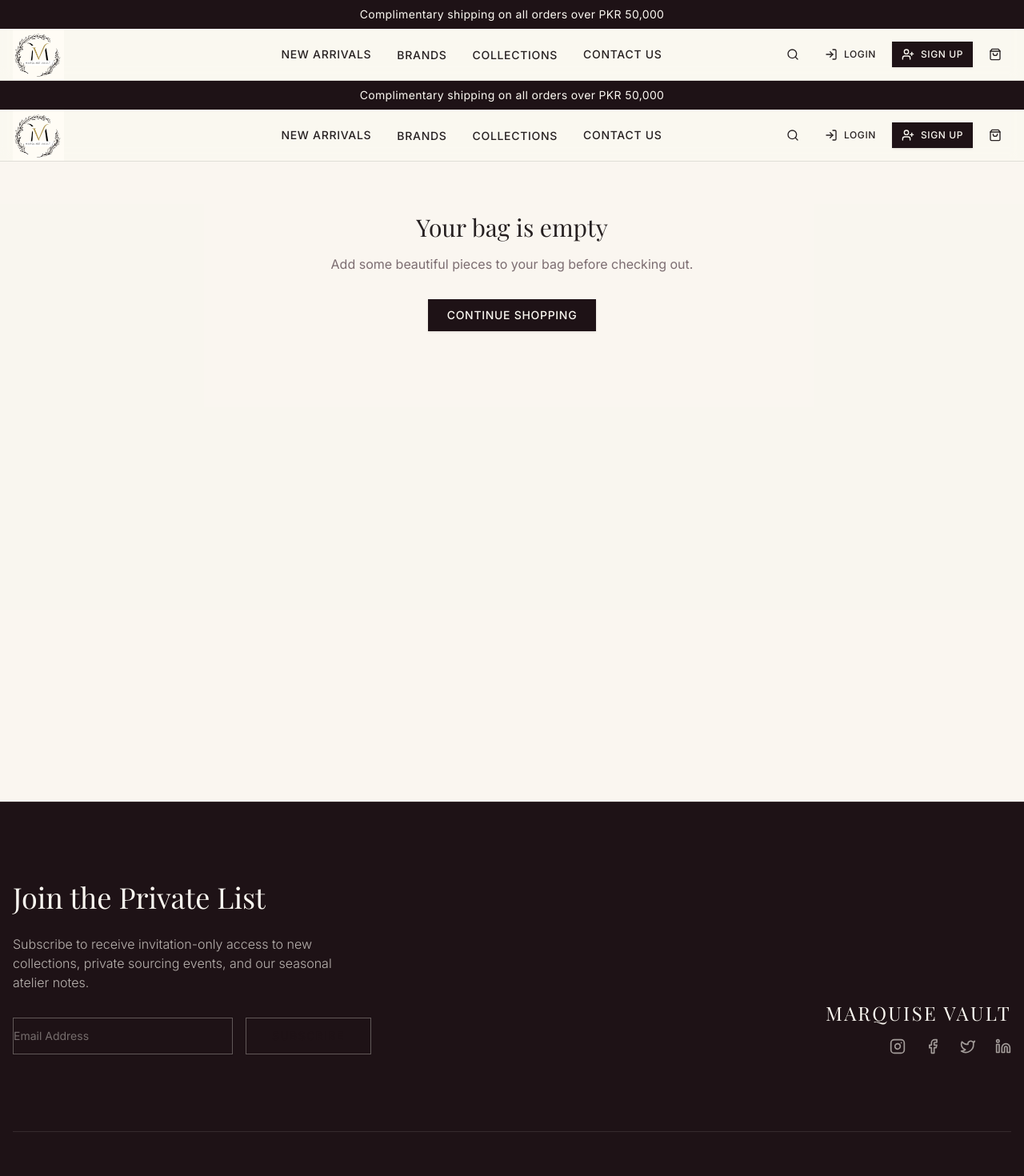
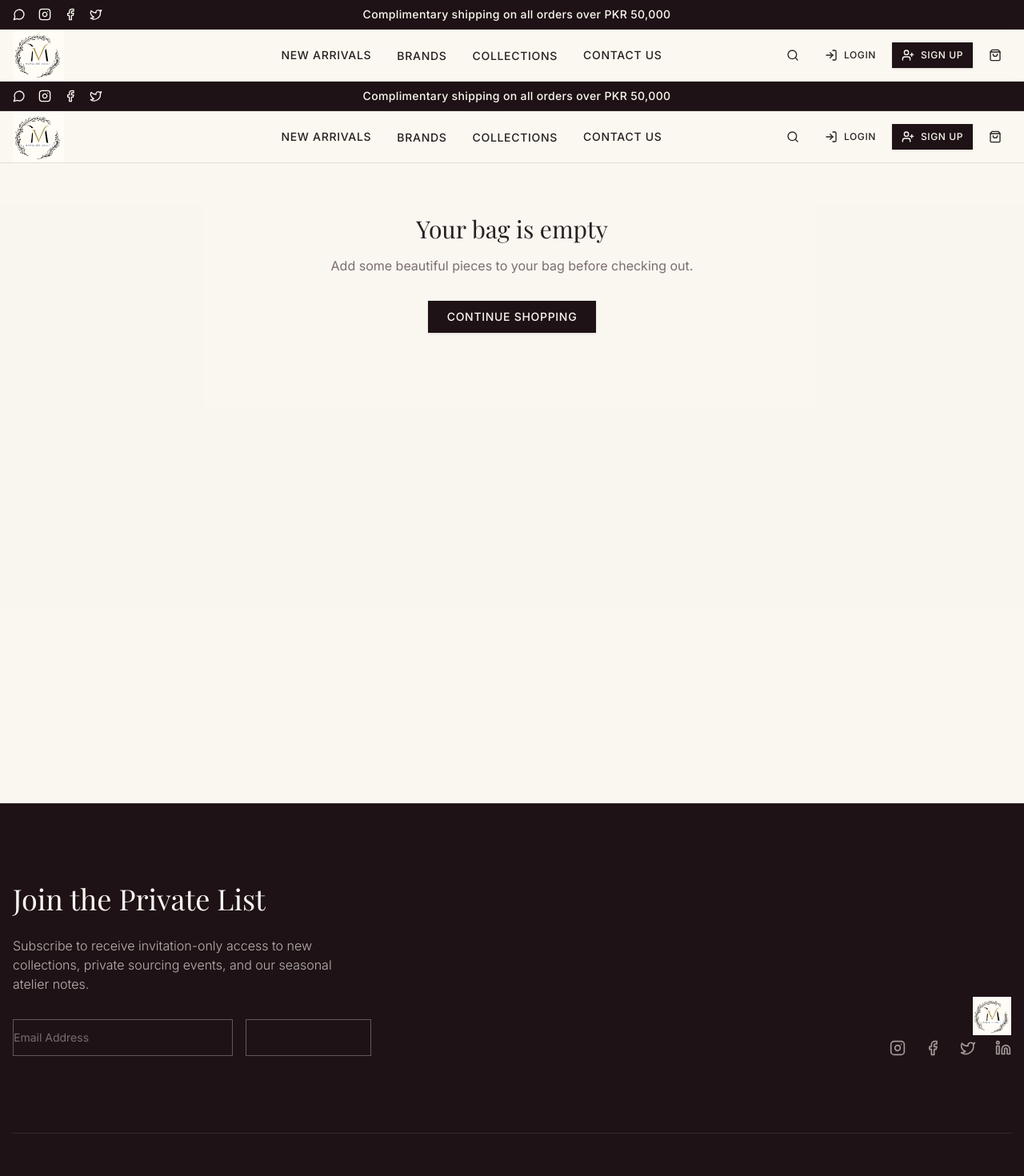
Before and after one commit to muzahiraliraees1-ctrl/MARQUISEVAULT, a Next.js app: page /checkout in a window 1280 px wide. Shown: the top 1470 px of the page at 80% size. Built offline with nearby package versions, Linux system fonts and the light colour scheme; a web font is replaced by a local one.

Commit message:
Update footer and header components

```diff
--- a/components/footer.tsx
+++ b/components/footer.tsx
@@ -2,6 +2,7 @@ import Link from "next/link"
 import { Input } from "@/components/ui/input"
 import { Button } from "@/components/ui/button"
 import { Separator } from "@/components/ui/separator"
+import Image from "next/image"
 import { Instagram, Facebook, Twitter, Linkedin } from "lucide-react"
 
 export function Footer() {
@@ -33,7 +34,14 @@ export function Footer() {
 
           <div className="lg:text-right">
             <Link href="/" className="inline-block">
-              <h2 className="text-2xl font-serif tracking-widest uppercase mb-4">Marquise Vault</h2>
+              <div className="relative h-12 w-40 ml-auto lg:ml-auto">
+                <Image
+                  src="/logo.png"
+                  alt="Marquise Vault"
+                  fill
+                  className="object-contain object-right"
+                />
+              </div>
             </Link>
             <div className="flex gap-6 lg:justify-end text-primary-foreground/60">
               <Link href="https://www.instagram.com/marquisevault?igsh=MXJoN2x6d2J5OTB4Zw==" target="_blank" className="hover:text-accent transition-colors"><Instagram className="h-5 w-5" /></Link>
--- a/components/header.tsx
+++ b/components/header.tsx
@@ -3,7 +3,7 @@
 import Link from "next/link"
 import { useState, useRef, useEffect } from "react"
 import Image from "next/image"
-import { Search, ShoppingBag, User, Menu, X, LogIn, UserPlus } from "lucide-react"
+import { Search, ShoppingBag, User, Menu, X, LogIn, UserPlus, Instagram, Facebook, Twitter, MessageCircle } from "lucide-react"
 import { Button } from "@/components/ui/button"
 import { Sheet, SheetContent, SheetTrigger } from "@/components/ui/sheet"
 import { useCart } from "@/lib/cart-context"
@@ -39,8 +39,31 @@ export function Header() {
   return (
     <header className="sticky top-0 z-50 w-full border-b border-border bg-background/95 backdrop-blur supports-[backdrop-filter]:bg-background/60">
       {/* Announcement Bar */}
-      <div className="bg-primary text-primary-foreground text-center py-2 text-sm tracking-wide">
-        Complimentary shipping on all orders over PKR 50,000
+      <div className="bg-primary text-primary-foreground py-2 text-sm tracking-wide border-b border-primary-foreground/10">
+        <div className="container mx-auto px-4 flex flex-col md:flex-row justify-between items-center gap-2">
+          <div className="flex items-center gap-4 order-2 md:order-1">
+            <Link href="https://wa.me/923243499882" target="_blank" className="hover:text-accent transition-colors">
+              <MessageCircle className="h-4 w-4" />
+              <span className="sr-only">WhatsApp</span>
+            </Link>
+            <Link href="https://www.instagram.com/marquisevault?igsh=MXJoN2x6d2J5OTB4Zw==" target="_blank" className="hover:text-accent transition-colors">
+              <Instagram className="h-4 w-4" />
+              <span className="sr-only">Instagram</span>
+            </Link>
+            <Link href="https://www.facebook.com/share/1AfJ5MSZZV/" target="_blank" className="hover:text-accent transition-colors">
+              <Facebook className="h-4 w-4" />
+              <span className="sr-only">Facebook</span>
+            </Link>
+            <Link href="#" className="hover:text-accent transition-colors">
+              <Twitter className="h-4 w-4" />
+              <span className="sr-only">Twitter</span>
+            </Link>
+          </div>
+          <p className="font-medium order-1 md:order-2 text-center flex-1">
+            Complimentary shipping on all orders over PKR 50,000
+          </p>
+          <div className="w-[100px] hidden md:block order-3"></div>
+        </div>
       </div>
 
       <div className="container mx-auto px-4">
```
